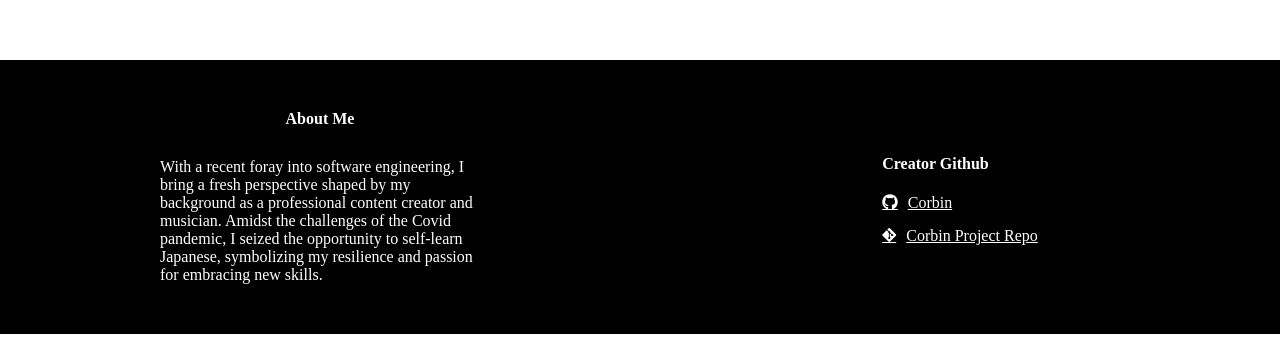
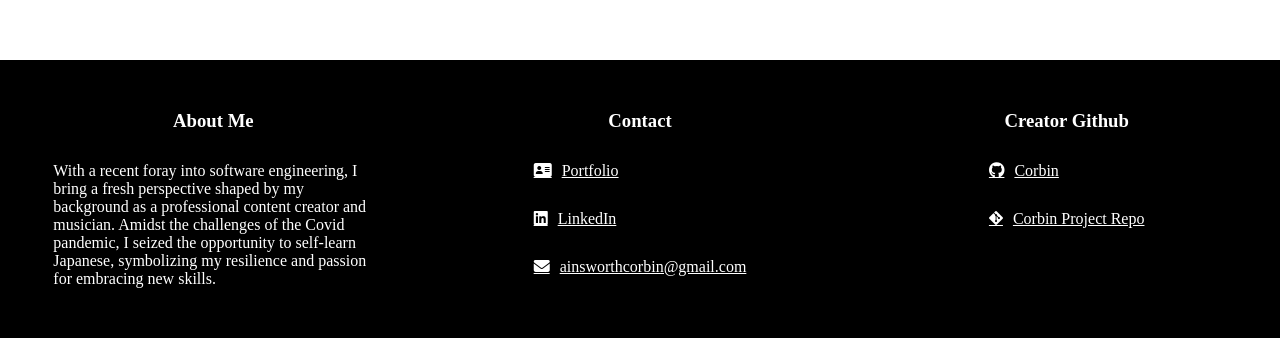
Before and after one commit to Promingy/Capstone, a React (Vite) app in the folder react-vite/: page /login in a window 1280 px wide. Shown: the part 855-1193 px from the top of the page. Built offline with nearby package versions, Linux system fonts and the light colour scheme; no server answers.

Commit message:
Updated Footer Links

```diff
--- a/react-vite/src/components/AboutMe/AboutMe.css
+++ b/react-vite/src/components/AboutMe/AboutMe.css
@@ -193,12 +193,14 @@
 }
 
 .email:hover,
-.linkedin:hover {
+.linkedin:hover,
+.github:hover {
     color: #D02E1E;
     text-decoration-color: #D02E1E;
 }
 
 .email:active,
-.linkedin:active {
+.linkedin:active,
+.github:active {
     color: #BB1F17;
 }
--- a/react-vite/src/components/Contact/Contact.jsx
+++ b/react-vite/src/components/Contact/Contact.jsx
@@ -60,6 +60,10 @@ export default function Contact() {
                                 <h3 className='fa-brands fa-linkedin'/>
                                 <a className="linkedin" href="https://www.linkedin.com/in/corbin-ainsworth-18a885232/" target="_blank" rel="noreferrer">LinkedIn</a>
                             </li>
+                            <li className="personal-info-item">
+                                <h3 className='fa-brands fa-github'/>
+                                <a className="github" href="https://github.com/Promingy" target="_blank" rel="noreferrer">GitHub</a>
+                            </li>
                         </ul>
                     </div>
             </div>
--- a/react-vite/src/components/Footer/Footer.css
+++ b/react-vite/src/components/Footer/Footer.css
@@ -16,7 +16,7 @@
     display: flex;
     flex-direction: column;
     align-items: center;
-    justify-content: center;
+    justify-content: flex-start;
     color: white;
     width: 50%;
 }
@@ -24,10 +24,9 @@
 .github_link {
     display: flex;
     gap: 10px;
-    padding-bottom: 5px;
     color: white;
     cursor: pointer;
-    margin: 0 0 10px;
+    justify-content: flexl-start;
 }
 
 .github_link:hover {
@@ -39,16 +38,22 @@
     color: #BB1F17;
 }
 
-.footer_left {
+.footer_left,
+.footer_right_content,
+.footer_center_content {
+    display: flex;
+    flex-direction: column;
     gap: 30px;
 }
 
-.footer_left > * {
+.footer_left > *,
+.footer_center_content > *,
+.footer_right_content > * {
     margin: 0;
 }
 
 .about_me {
-    max-width: 50%;
+    max-width: 75%;
 }
 
 @media (max-width: 768px) {
@@ -102,3 +107,13 @@
         max-width: 80%;
     }
 }
+
+.footer-right-header,
+.footer_center_header {
+    text-align: center;
+}
+
+.links-container {
+    display: flex;
+    gap: 20px;
+}
--- a/react-vite/src/components/Footer/Footer.jsx
+++ b/react-vite/src/components/Footer/Footer.jsx
@@ -5,12 +5,26 @@ export default function Footer() {
     return (
         <div className='footer_container'>
             <div className='footer_left'>
-                <h4>About Me</h4>
+                <h3>About Me</h3>
                 <p className='about_me'>With a recent foray into software engineering, I bring a fresh perspective shaped by my background as a professional content creator and musician. Amidst the challenges of the Covid pandemic, I seized the opportunity to self-learn Japanese, symbolizing my resilience and passion for embracing new skills.</p>
+            </div>
+            <div className='footer_center'>
+                <div className='footer_center_content'>
+                    <h3 className='footer_center_header'>Contact</h3>
+                    <a className='github_link' href="https://promingy.github.io/">
+                        <i className='fa-solid fa-address-card'/> Portfolio
+                    </a>
+                    <a className='github_link' href="https://www.linkedin.com/in/corbin-ainsworth-18a885232/">
+                        <i className='fa-brands fa-linkedin'/> LinkedIn
+                    </a>
+                    <a className='github_link' href="mailto:ainsworthcorbin@gmail.com">
+                        <i className='fa-solid fa-envelope'/> ainsworthcorbin@gmail.com
+                    </a>
+                </div>
             </div>
             <div className='footer_right'>
                 <div className='footer_right_content'>
-                    <h4>Creator Github</h4>
+                    <h3 className='footer-right-header'>Creator Github</h3>
                     <a className='github_link' href='https://github.com/Promingy' target="_blank" rel='noreferrer'>
                         <i className='fa-brands fa-github'/> Corbin
                     </a>
```
